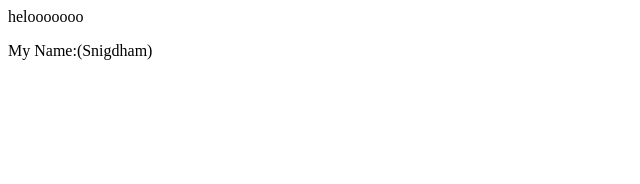
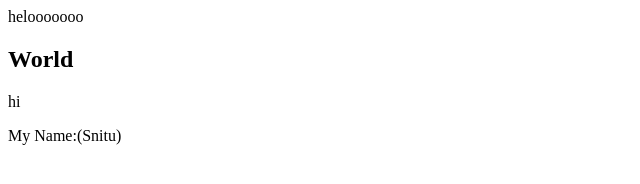
Before and after one commit to SnigdhamRoy/newrepo, a plain HTML site: page index.html in a window 1280 px wide. Shown: the whole page, without its empty margins (0-640 px from the left). Drawn offline with Linux system fonts and the light colour scheme.

Commit message:
Add Name

```diff
--- a/index.html
+++ b/index.html
@@ -1,2 +1,4 @@
 <p>helooooooo</p>
-<p>My Name:(Snigdham)</p>
+<h2>World</h2>
+<p>hi</p>
+<p>My Name:(Snitu)</p>
```
